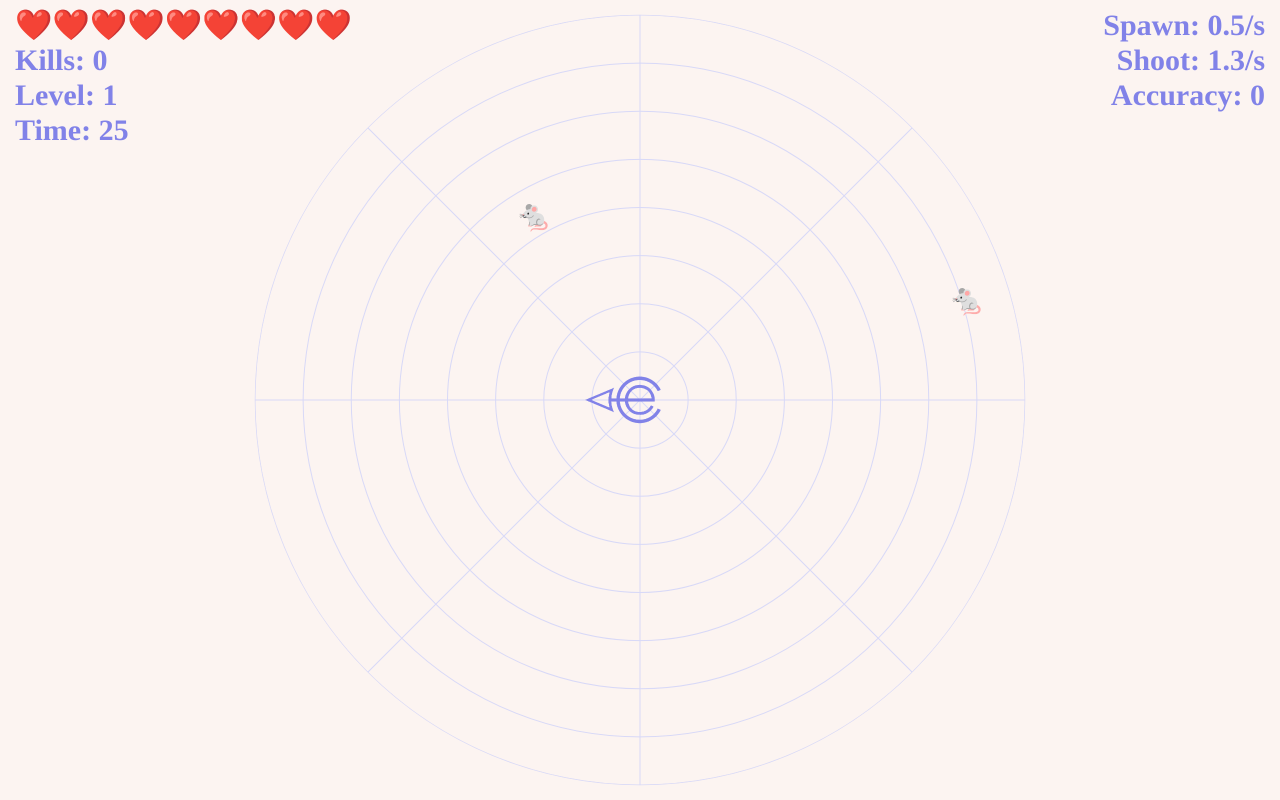
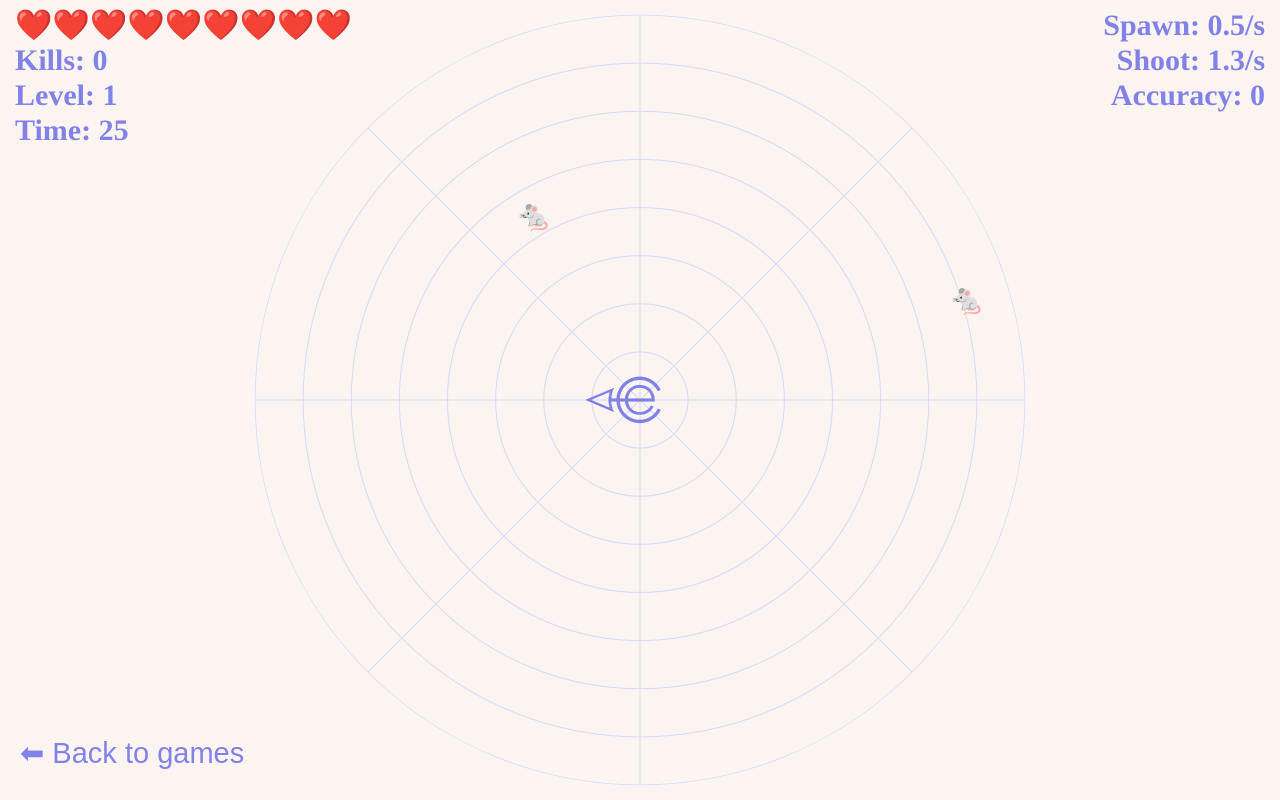
Before and after one commit to shreyasrox2326/first-game-git, a plain HTML site: page index.html in a window 1280 px wide. Drawn offline with Linux system fonts and the light colour scheme; a web font is replaced by a local one.

Commit message:
added back to games button

```diff
--- a/game.js
+++ b/game.js
@@ -197,7 +197,9 @@ function checkCollisions() {
         }
     }
 }
-
+document.getElementById('backToGamesBtn').addEventListener('click', () => {
+    window.location.href = 'https://ecellxcelerate.vercel.app/games';
+});
 function drawUI() {
     const fontSize = 20 * 3; // 3x the original size
     ctx.font = `bold ${fontSize}px Doto`;
--- a/index.html
+++ b/index.html
@@ -7,13 +7,31 @@
   body { margin: 0; background-color: #fcf4f1; overflow: hidden; }
   canvas { display: block; }
 </style>
+
 <meta name="viewport" content="width=device-width, user-scalable=no, initial-scale=0.5">
 <img id="playerImage" src="ecellpaglu-1.png" style="display: none;">
 <link rel="preconnect" href="https://fonts.googleapis.com">
 <link rel="preconnect" href="https://fonts.gstatic.com" crossorigin>
 <link href="https://fonts.googleapis.com/css2?family=Doto:wght@400;700&display=swap" rel="stylesheet">
 </head>
+<button id="backToGamesBtn" style="
+position: absolute;
+bottom: 50px;
+left: 20px;
+z-index: 10;
+padding: 10px 20px;
+font-size: 58px;
+font-family: 'Doto', sans-serif;
+color: #8182e8;
+background-color: #007bff00;
+border: none;
+border-radius: 10px;
+cursor: pointer;
+">
+⬅ Back to games
+</button>
 <body>
   <script src="game.js"></script>
+
 </body>
 </html>
```
